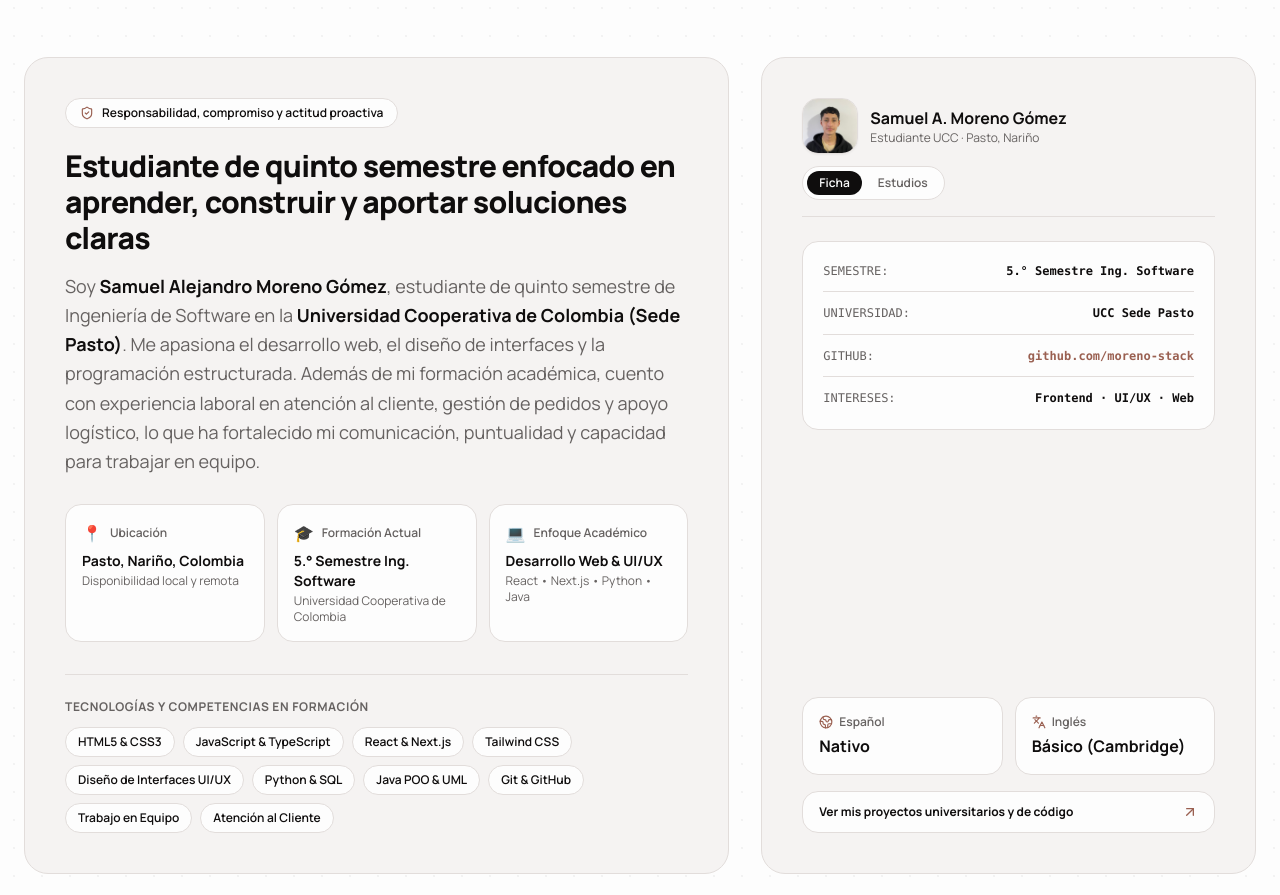
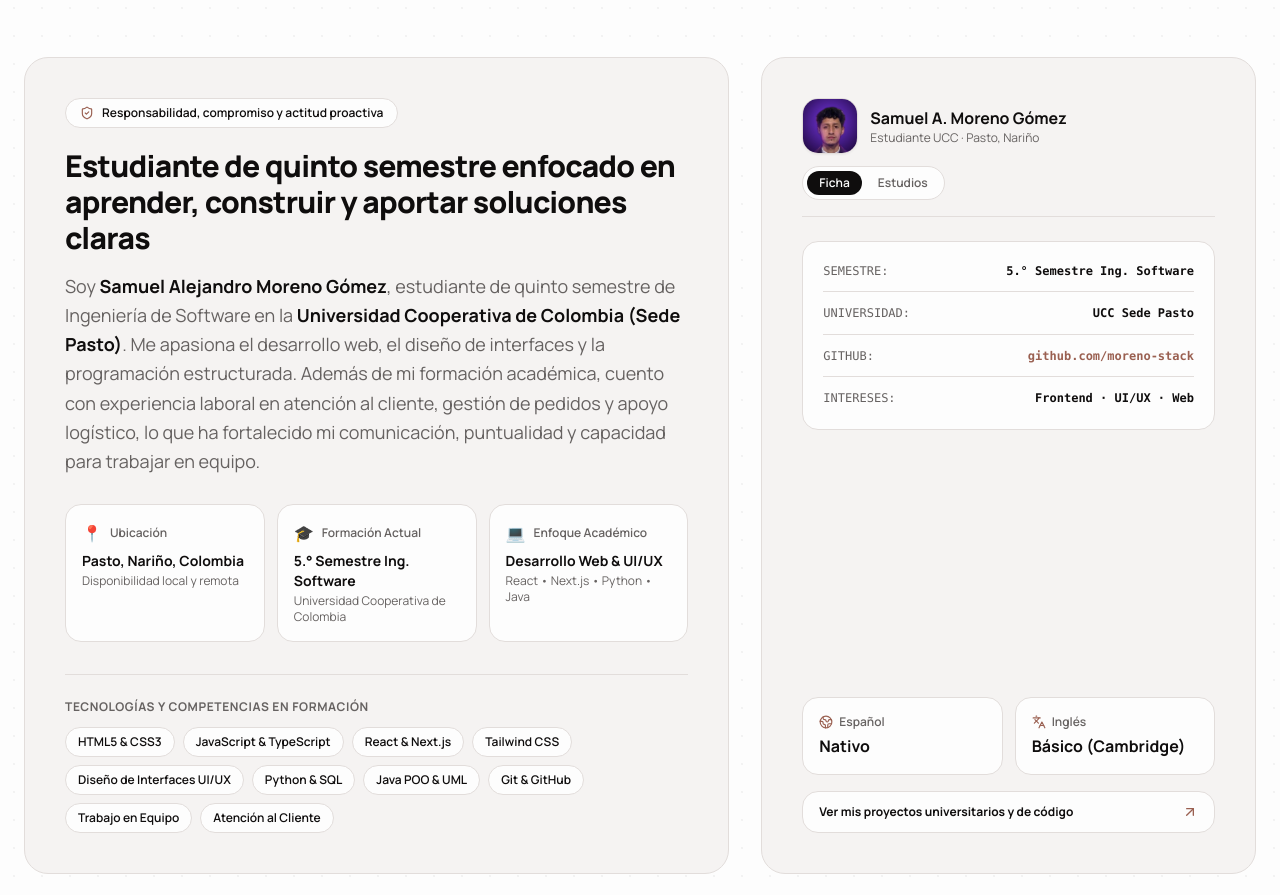
Before and after one commit to moreno-stack/portafolio_SAMG, a Next.js app: page / in a window 1280 px wide. Shown: the part 1658-2553 px from the top of the page. Built offline with nearby package versions, Linux system fonts and the light colour scheme; no server answers.

Commit message:
feat(about): usar la foto principal en la ficha de Sobre mí

```diff
--- a/components/About.tsx
+++ b/components/About.tsx
@@ -200,7 +200,7 @@ export default function About() {
               <div className="flex flex-wrap items-center justify-between gap-3 border-b border-[var(--border)] pb-4">
                 <div className="flex items-center gap-3">
                   <Image
-                    src="/yo.png"
+                    src="/samuel-avatar.jpg"
                     alt="Retrato de Samuel Alejandro Moreno Gómez"
                     width={64}
                     height={64}
```
